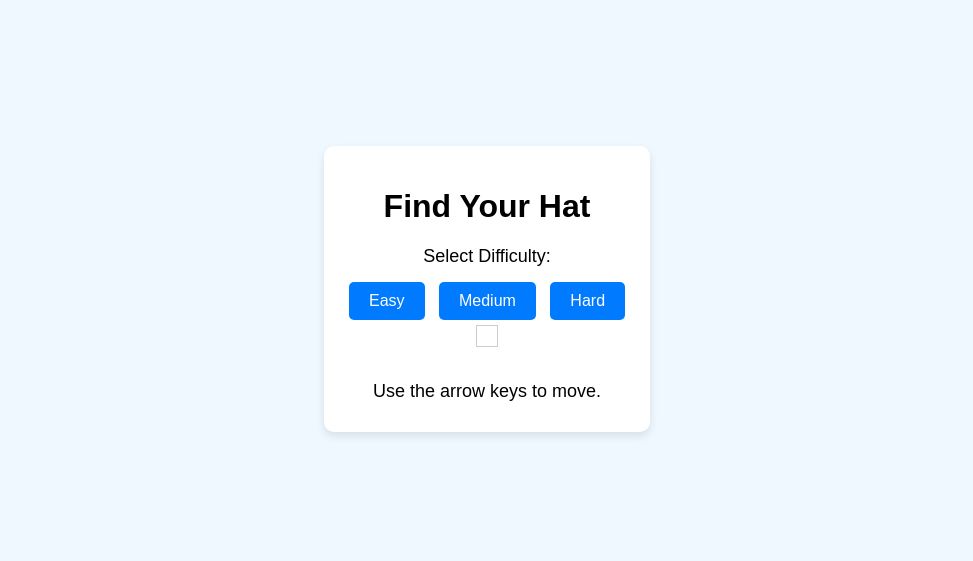
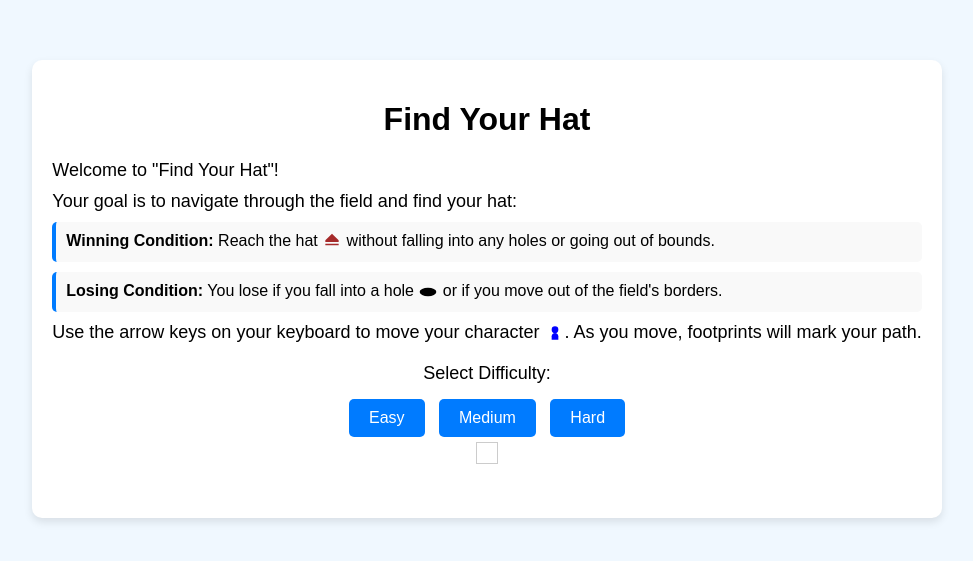
Before and after one commit to JustinPong/find-your-hat, a website: page index.html in a window 1280 px wide. Shown: the part 111-672 px from the top of the page, without its empty margins (153-1126 px from the left). Drawn offline with Linux system fonts and the light colour scheme.

Commit message:
add game instruction

```diff
--- a/index.html
+++ b/index.html
@@ -2,24 +2,85 @@
 <!DOCTYPE html>
 <html lang="en">
   <head>
-    <meta charset="UTF-8">
-    <meta name="viewport" content="width=device-width, initial-scale=1.0">
+    <meta charset="UTF-8" />
+    <meta name="viewport" content="width=device-width, initial-scale=1.0" />
     <title>Find Your Hat Game</title>
-    <link rel="stylesheet" href="styles.css">
+    <link rel="stylesheet" href="styles.css" />
   </head>
   <body>
     <div id="game-container">
       <h1>Find Your Hat</h1>
+      <div id="instructions">
+        <p>Welcome to "Find Your Hat"!</p>
+        <p>Your goal is to navigate through the field and find your hat:</p>
+        <div class="condition">
+          <strong>Winning Condition:</strong> Reach the hat
+          <span class="icon"
+            ><svg
+              xmlns="http://www.w3.org/2000/svg"
+              viewBox="0 0 24 24"
+              fill="brown"
+            >
+              <path
+                d="M12 2l-8 8h16l-8-8zM4 10v2h16v-2H4zm0 4v2h16v-2H4z"
+              /></svg
+          ></span>
+          without falling into any holes or going out of bounds.
+        </div>
+        <div class="condition">
+          <strong>Losing Condition:</strong> You lose if you fall into a hole
+          <span class="icon"
+            ><svg
+              xmlns="http://www.w3.org/2000/svg"
+              viewBox="0 0 24 24"
+              fill="black"
+            >
+              <ellipse cx="12" cy="12" rx="10" ry="5" /></svg
+          ></span>
+          or if you move out of the field's borders.
+        </div>
+        <p>
+          Use the arrow keys on your keyboard to move your character
+          <span class="icon"
+            ><svg
+              xmlns="http://www.w3.org/2000/svg"
+              viewBox="0 0 24 24"
+              fill="blue"
+            >
+              <circle cx="12" cy="8" r="4" />
+              <path
+                d="M12 12c-2.21 0-4 1.79-4 4v4h8v-4c0-2.21-1.79-4-4-4z"
+              /></svg></span
+          >. As you move, footprints will mark your path.
+        </p>
+      </div>
       <div id="difficulty-selection">
         <p>Select Difficulty:</p>
-            <button class="difficulty-btn" data-difficulty="easy" aria-label="Easy Difficulty">Easy</button>
-            <button class="difficulty-btn" data-difficulty="medium" aria-label="Medium Difficulty">Medium</button>
-            <button class="difficulty-btn" data-difficulty="hard" aria-label="Hard Difficulty">Hard</button>
+        <button
+          class="difficulty-btn"
+          data-difficulty="easy"
+          aria-label="Easy Difficulty"
+        >
+          Easy
+        </button>
+        <button
+          class="difficulty-btn"
+          data-difficulty="medium"
+          aria-label="Medium Difficulty"
+        >
+          Medium
+        </button>
+        <button
+          class="difficulty-btn"
+          data-difficulty="hard"
+          aria-label="Hard Difficulty"
+        >
+          Hard
+        </button>
       </div>
       <div id="field" role="grid" aria-label="Game Field"></div>
-        <p>Use the arrow keys to move.</p>
       <p id="message" role="alert"></p>
-        <button id="restart-btn" style="display: none;">Restart</button>
+      <button id="restart-btn" style="display: none">Restart</button>
     </div>
     <script src="script.js"></script>
   </body>
--- a/styles.css
+++ b/styles.css
@@ -17,6 +17,30 @@ body {
   box-shadow: 0 4px 8px rgba(0, 0, 0, 0.1);
   max-width: 90%;
   box-sizing: border-box;
+}
+
+#instructions {
+  margin-bottom: 20px;
+  text-align: left;
+  font-size: 16px;
+}
+
+#instructions p {
+  margin: 10px 0;
+}
+
+.condition {
+  margin: 10px 0;
+  padding: 10px;
+  background-color: #f9f9f9;
+  border-left: 4px solid #007bff;
+  border-radius: 5px;
+}
+
+.icon svg {
+  width: 20px;
+  height: 20px;
+  vertical-align: middle;
 }
 
 #field {
```
Lines whose indentation alone changed are shown as unchanged.
